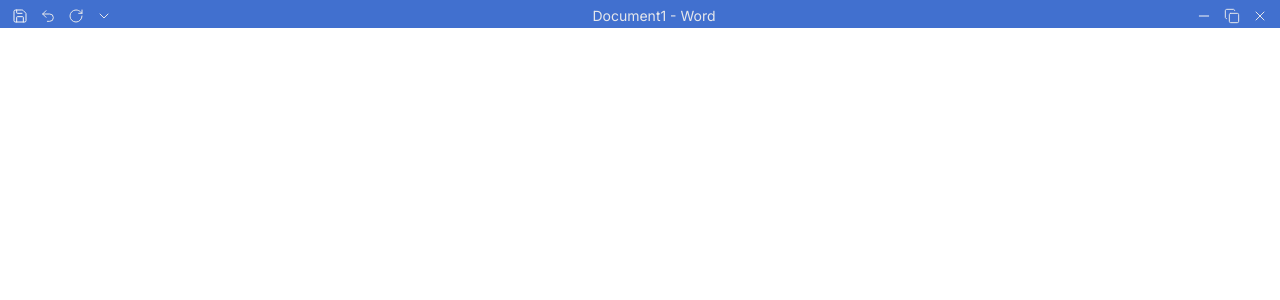
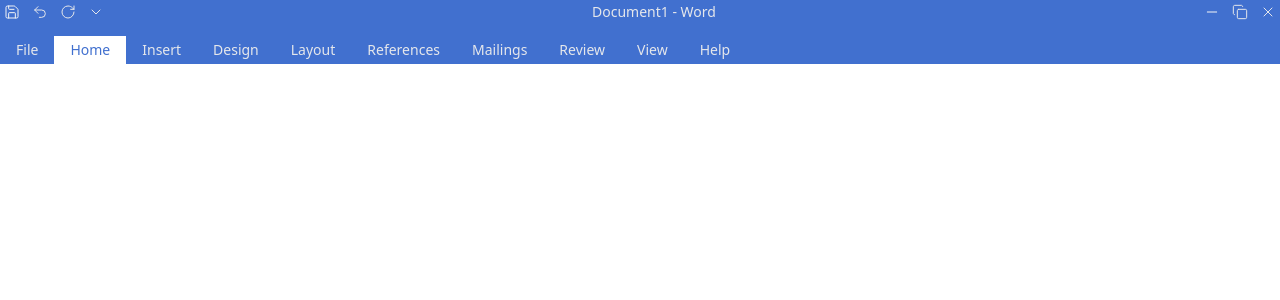
Before and after one commit to ShayokhShorfuddin/javed-rasin-portfolio, a Next.js app: page / in a window 1280 px wide. Shown: the top 300 px of the page. Built offline with nearby package versions, Linux system fonts and the light colour scheme.

Commit message:
add 2nd level ribbon

```diff
--- a/app/MSWord.tsx
+++ b/app/MSWord.tsx
@@ -15,6 +15,7 @@ export default function MicrosoftWord() {
 			aria-label="Since Javed Rasin is writer, this section tries to present details about his backstory in a simulated Microsoft Word User Interface. This is not the Microsoft Word software itself, but rather a replica created using React and Tailwind CSS."
 		>
 			<TopLevelRibbon />
+			<SecondLevelRibbon />
 		</section>
 	);
 }
@@ -22,7 +23,7 @@ export default function MicrosoftWord() {
 // Top level ribbon (includes save, undo, minimize, maximize, close buttons etc.)
 function TopLevelRibbon() {
 	return (
-		<div className="flex justify-between items-center bg-[#4170CF] px-2 pt-1">
+		<div className="flex justify-between items-center bg-[#4170CF]">
 			{/* Left icons */}
 			<div className="flex justify-center items-center gap-x-1">
 				<Save
@@ -77,4 +78,42 @@ function TopLevelRibbon() {
 	);
 }
 
+// 2nd level ribbon (includes File, Home, Insert, Layout etc...)
+function SecondLevelRibbon() {
+	return (
+		<div className="flex items-center bg-[#4170CF] pt-3">
+			<p className="text-gray-200 text-sm px-4 py-1 hover:bg-[#6699ff] transition-colors duration-200 select-none">
+				File
+			</p>
+			<p className="text-[#4170cf] bg-white px-4 py-1 text-sm select-none">
+				Home
+			</p>
+			<p className="text-gray-200 text-sm px-4 py-1 hover:bg-[#6699ff] transition-colors duration-200 select-none">
+				Insert
+			</p>
+			<p className="text-gray-200 text-sm px-4 py-1 hover:bg-[#6699ff] transition-colors duration-200 select-none">
+				Design
+			</p>
+			<p className="text-gray-200 text-sm px-4 py-1 hover:bg-[#6699ff] transition-colors duration-200 select-none">
+				Layout
+			</p>
+			<p className="text-gray-200 text-sm px-4 py-1 hover:bg-[#6699ff] transition-colors duration-200 select-none">
+				References
+			</p>
+			<p className="text-gray-200 text-sm px-4 py-1 hover:bg-[#6699ff] transition-colors duration-200 select-none">
+				Mailings
+			</p>
+			<p className="text-gray-200 text-sm px-4 py-1 hover:bg-[#6699ff] transition-colors duration-200 select-none">
+				Review
+			</p>
+			<p className="text-gray-200 text-sm px-4 py-1 hover:bg-[#6699ff] transition-colors duration-200 select-none">
+				View
+			</p>
+			<p className="text-gray-200 text-sm px-4 py-1 hover:bg-[#6699ff] transition-colors duration-200 select-none">
+				Help
+			</p>
+		</div>
+	);
+}
+
 // TODO: Add xs breakpoint
--- a/app/globals.css
+++ b/app/globals.css
@@ -15,5 +15,5 @@
 body {
 	background: var(--background);
 	color: var(--foreground);
-	font-family: Inter, sans-serif;
+	font-family: system-ui;
 }
--- a/app/layout.tsx
+++ b/app/layout.tsx
@@ -1,10 +1,5 @@
 import type { Metadata } from "next";
-import { Inter } from "next/font/google";
 import "./globals.css";
-
-const inter = Inter({
-	subsets: ["latin"],
-});
 
 export const metadata: Metadata = {
 	title: "Javed Rasin | Portfolio",
@@ -19,7 +14,7 @@ export default function RootLayout({
 }>) {
 	return (
 		<html lang="en">
-			<body className={`${inter.className} antialiased`}>{children}</body>
+			<body className="antialiased">{children}</body>
 		</html>
 	);
 }
```
